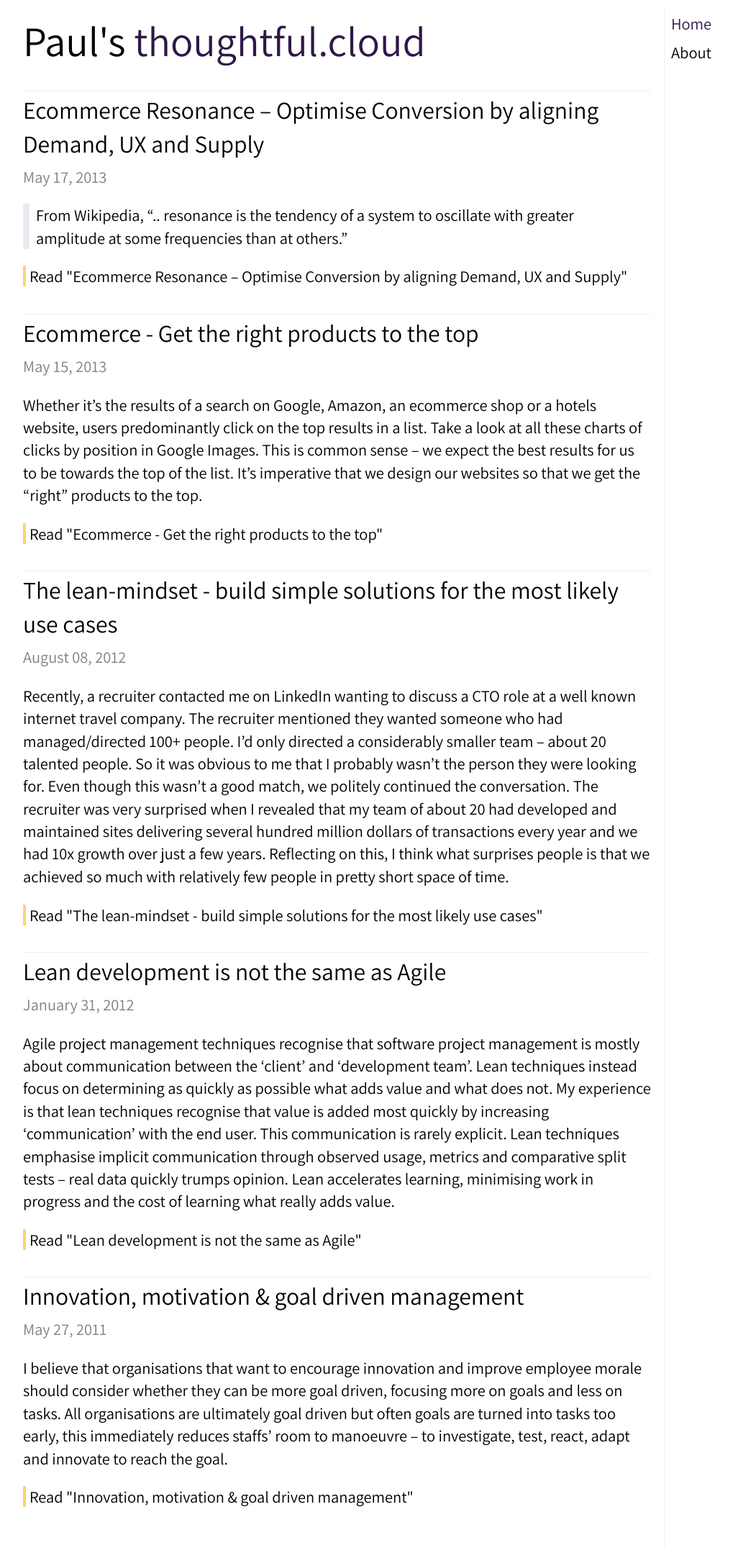
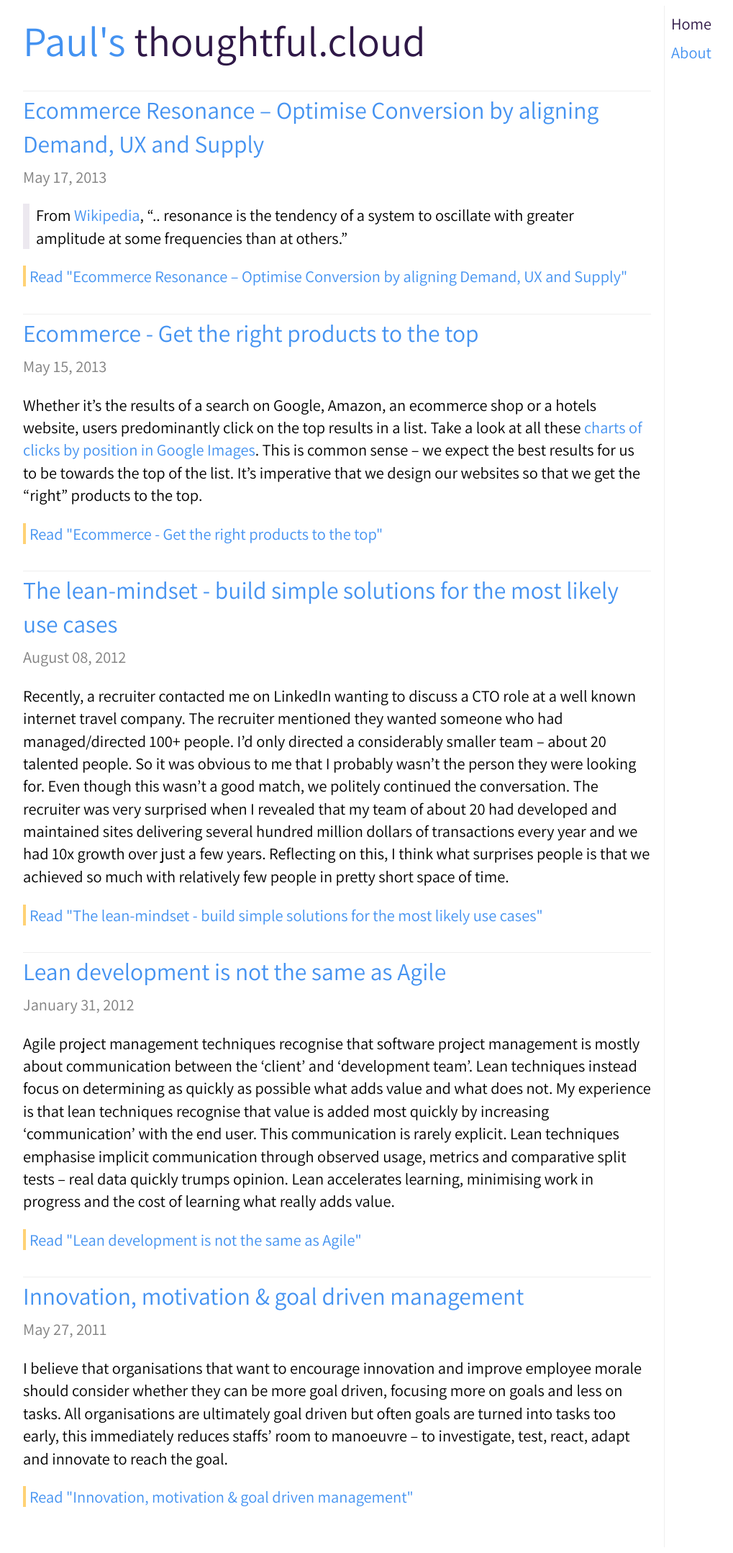
Before and after one commit to paulgrayson/thoughtful.cloud, a Jekyll site: the page built from index.html, in a window 1280 px wide. Shown: the whole page at 72% size, without its empty margins (17-1036 px from the left). Built offline with Jekyll 4.4.1, drawn with Linux system fonts in a browser that asks for light colours.

Commit message:
Colour links

```diff
--- a/_sass/main.scss
+++ b/_sass/main.scss
@@ -14,7 +14,7 @@ li {
 }
 
 a {
-  color: black;
+  color: $blueberry;
   text-decoration: none;
 }
 
```
